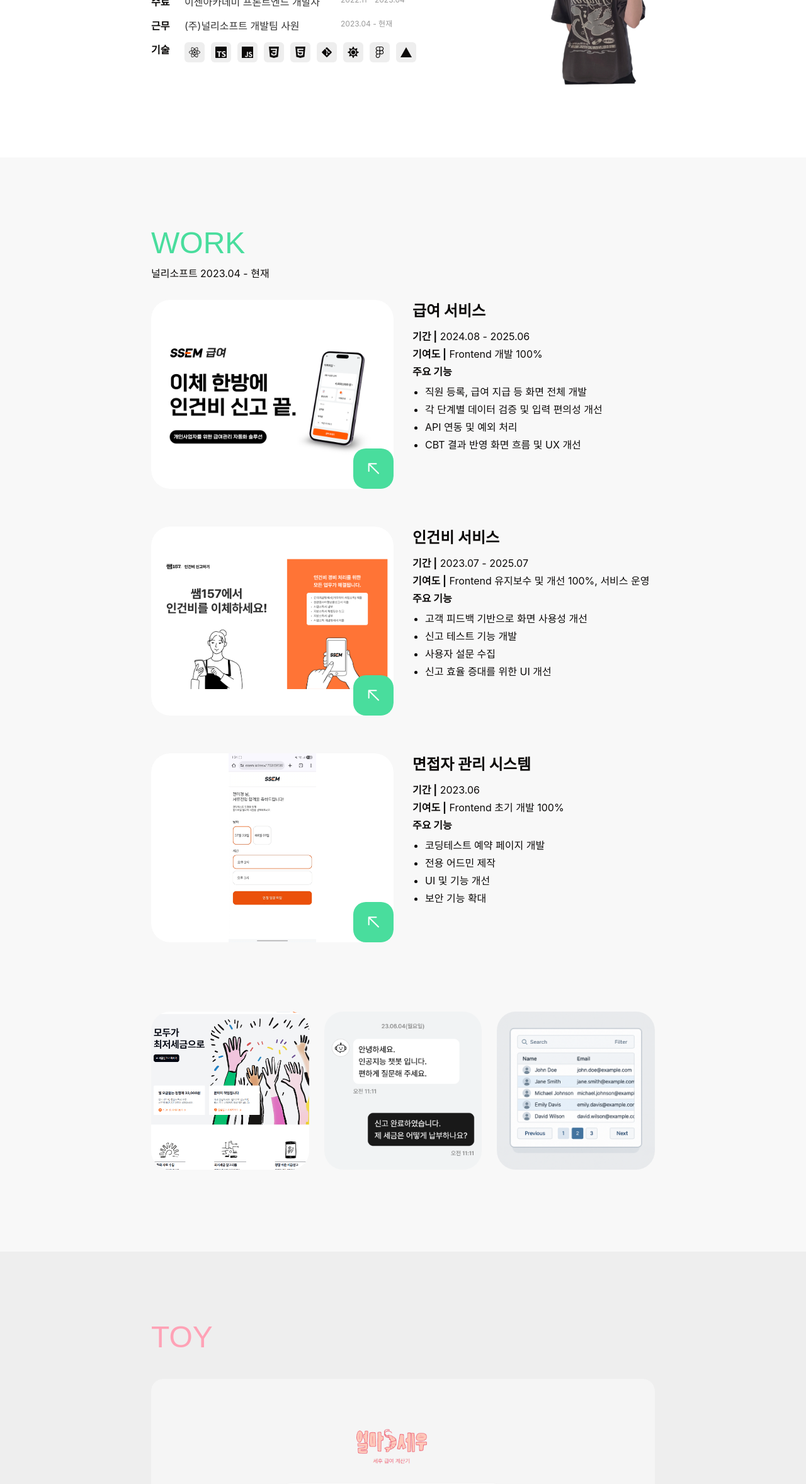
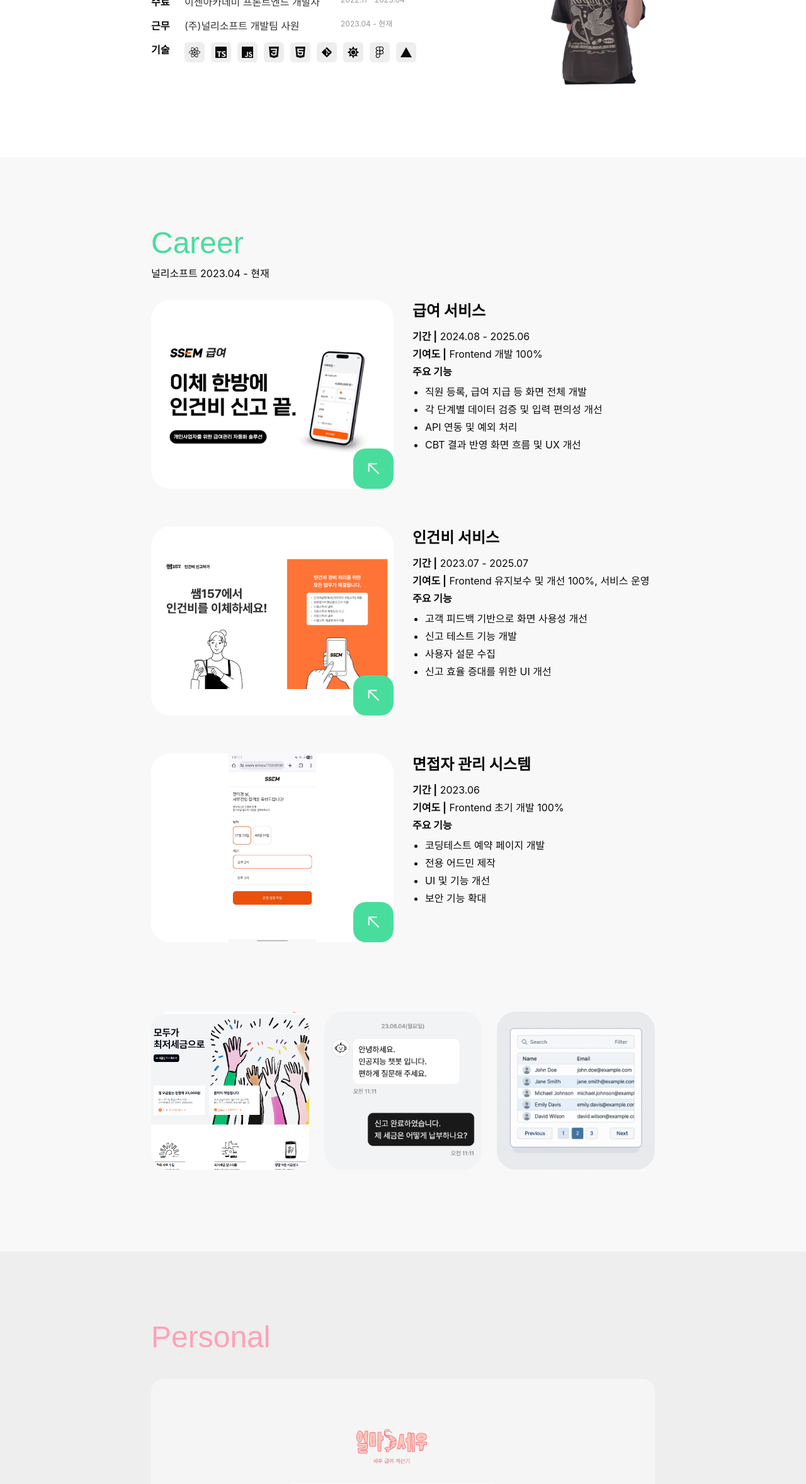
Before and after one commit to michelle-jeon/portfolio, a React (Vite) app: page / in a window 1280 px wide. Shown: the part 1890-4246 px from the top of the page at 63% size. Built offline with nearby package versions, Linux system fonts and the light colour scheme; a web font is replaced by a local one.

Commit message:
feat: 섹션명

```diff
--- a/src/pages/Home.tsx
+++ b/src/pages/Home.tsx
@@ -35,7 +35,7 @@ export default function Home(){
       {/* WORK */}
       <section className='Homesection' ref={workRef}>
         <div className="sectionInner">
-          <SectionTitle className='color_neonGreen'>WORK</SectionTitle>
+          <SectionTitle className='color_neonGreen'>Career</SectionTitle>
           <p className=''>널리소프트 2023.04 - 현재</p>
           <HightlightCard
             title="급여 서비스"
@@ -102,7 +102,7 @@ export default function Home(){
       {/* TOY */}
       <section className='Homesection toy' ref={toyRef}>
         <div className="sectionInner">
-          <SectionTitle className='color_mypink'>TOY</SectionTitle>
+          <SectionTitle className='color_mypink'>Personal</SectionTitle>
           <ToyCard
             title="얼마세우"
             description="세후 급여 계산기 : 프리랜서, 상용직, 일용직"
```
